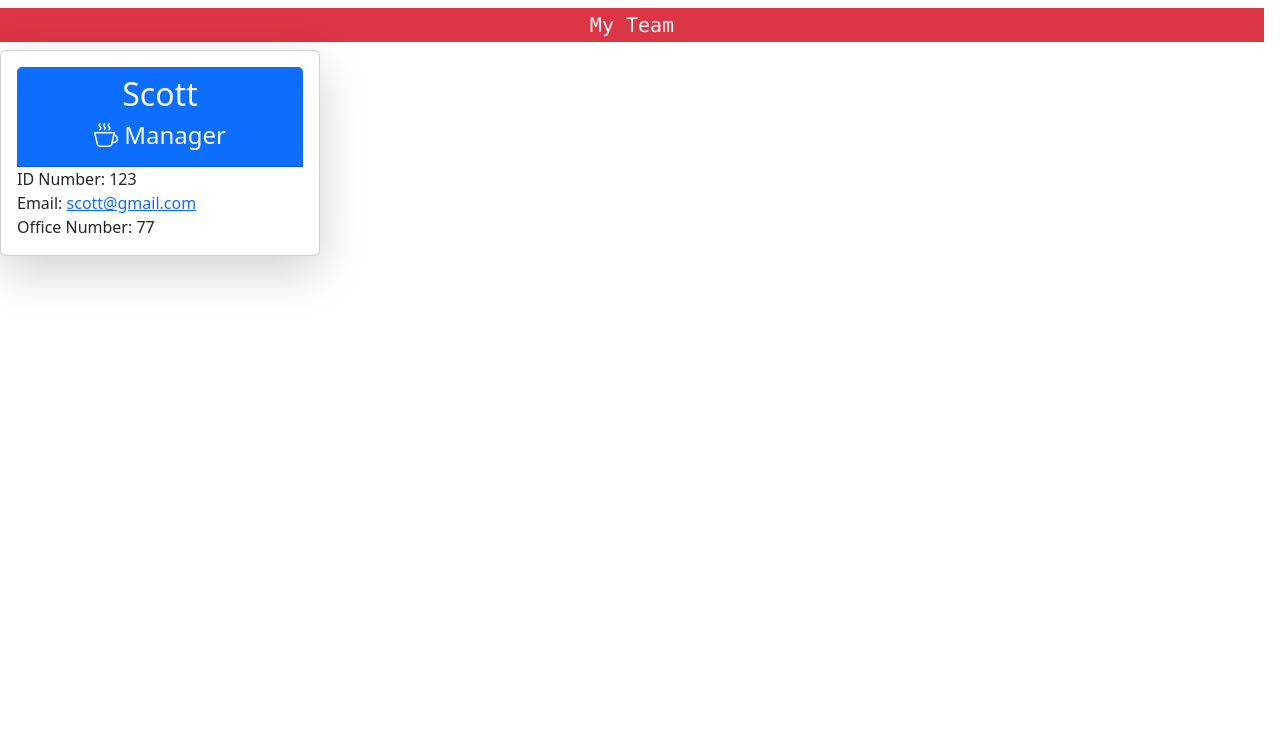
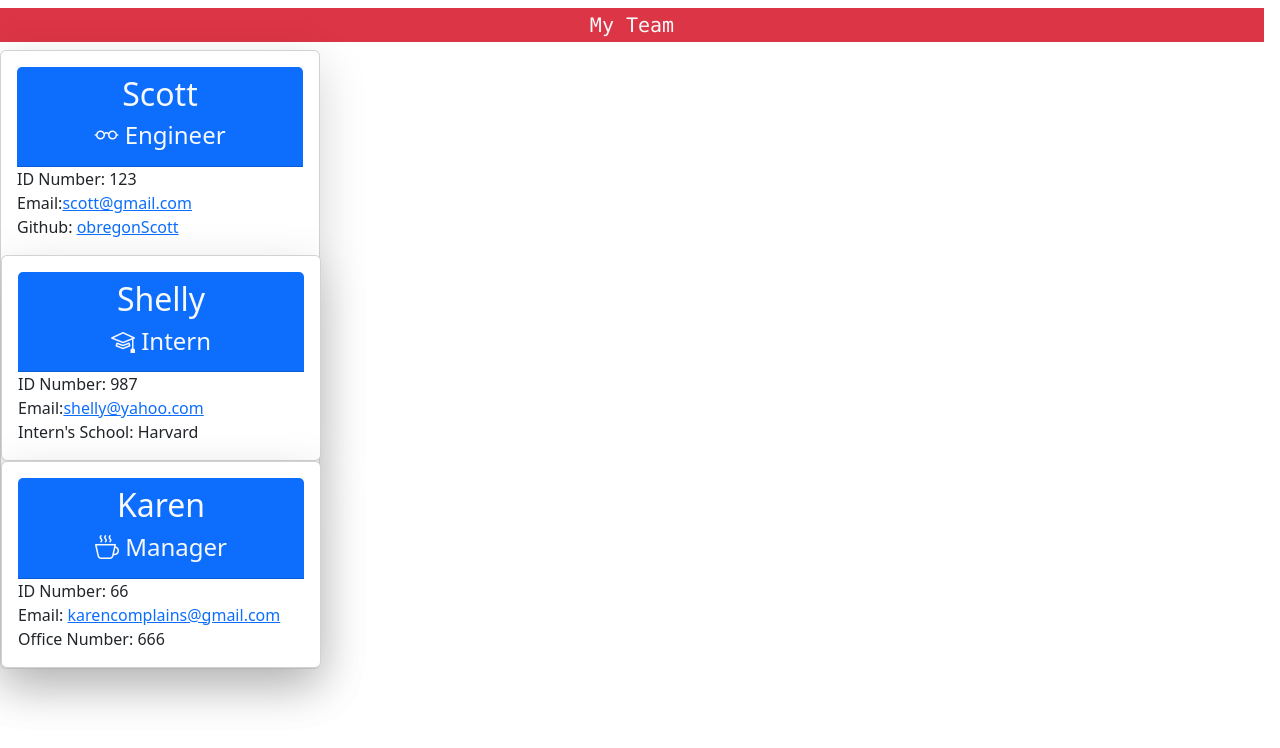
Before and after one commit to ObregonScott/TeamProfileGen, a website: page dist/index.html in a window 1280 px wide. Drawn offline with nearby package versions, Linux system fonts and the light colour scheme.

Commit message:
added readme.md

```diff
--- a/dist/index.html
+++ b/dist/index.html
@@ -21,12 +21,39 @@
     <div class="card-body">
        <div class="card-header bg-primary text-light">
            <h2 class="text-center">Scott</h2>
+           <h4 class="text-center"><i class="bi bi-eyeglasses"></i> Engineer</h4>
+       </div
+       <ul class="list-group list-group-flush">
+           <li class="list-group-item">ID Number: 123</li>
+           <li class="list-group-item">Email:<a href="mailto:scott@gmail.com">scott@gmail.com</a></li>
+           <li class="list-group-item">Github: <a href="https://github.com/obregonScott" target="_blank">obregonScott</a></li>
+       </ul>
+    </div>
+
+    <div class="card shadow-lg rounded" style="width: 20rem;">
+     <div class="card-body">
+        <div class="card-header bg-primary text-light">
+            <h2 class="text-center">Shelly</h2>
+            <h4 class="text-center"><i class="bi bi-mortarboard"></i> Intern</h4>
+        </div
+        <ul class="list-group list-group-flush">
+            <li class="list-group-item">ID Number: 987</li>
+            <li class="list-group-item">Email:<a href="mailto:shelly@yahoo.com">shelly@yahoo.com</a></li>
+            <li class="list-group-item">Intern's School: Harvard</li>
+        </ul>
+     </div>
+    </div>
+
+    <div class="card shadow-lg rounded" style="width: 20rem;">
+    <div class="card-body">
+       <div class="card-header bg-primary text-light">
+           <h2 class="text-center">Karen</h2>
            <h4 class="text-center"><i class="bi bi-cup-hot"></i> Manager</h4>
        </div
        <ul class="list-group list-group-flush">
-           <li class="list-group-item">ID Number: 123</li>
-           <li class="list-group-item">Email: <a href="mailto:scott@gmail.com">scott@gmail.com</a></li>
-           <li class="list-group-item">Office Number: 77</li>
+           <li class="list-group-item">ID Number: 66</li>
+           <li class="list-group-item">Email: <a href="mailto:karencomplains@gmail.com">karencomplains@gmail.com</a></li>
+           <li class="list-group-item">Office Number: 666</li>
        </ul>
     </div>
 
```
Also changed, not shown: README.md.
